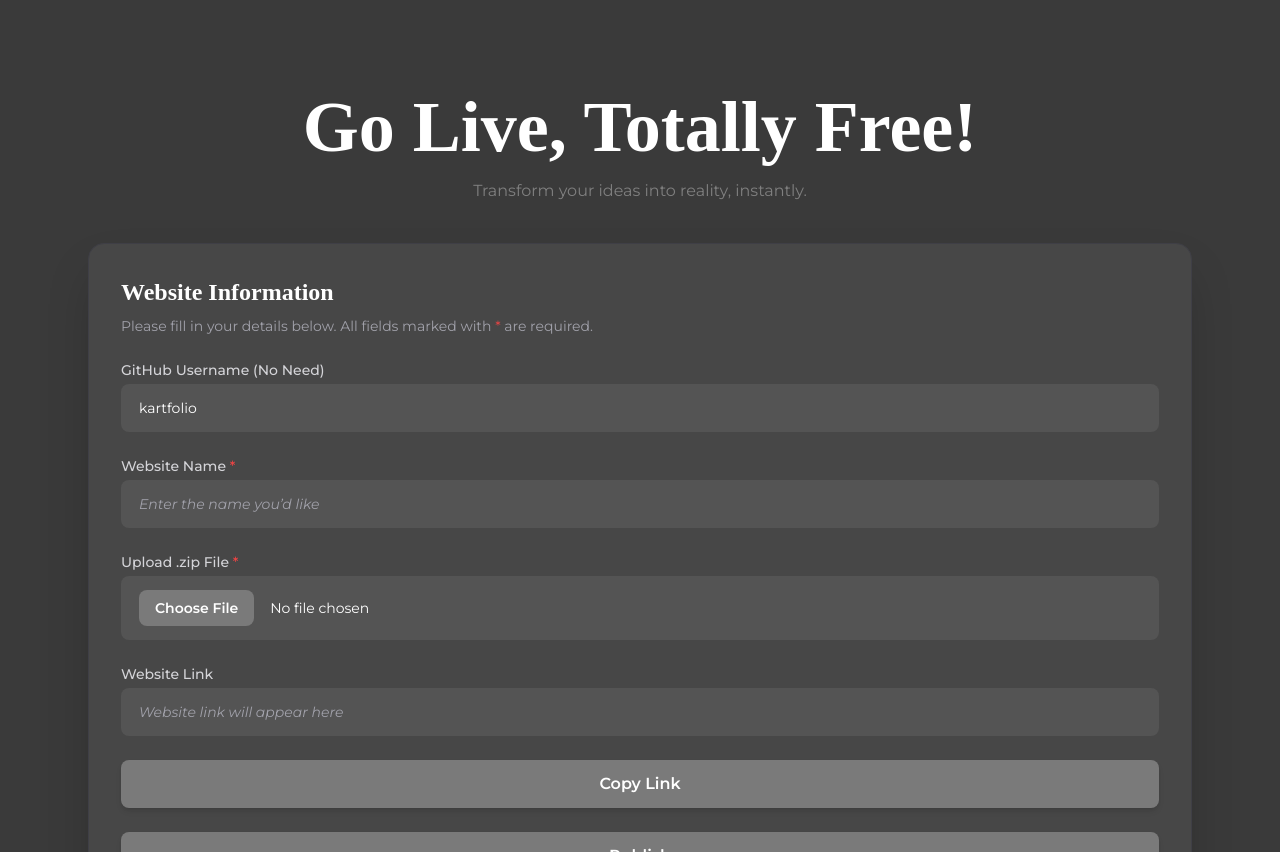
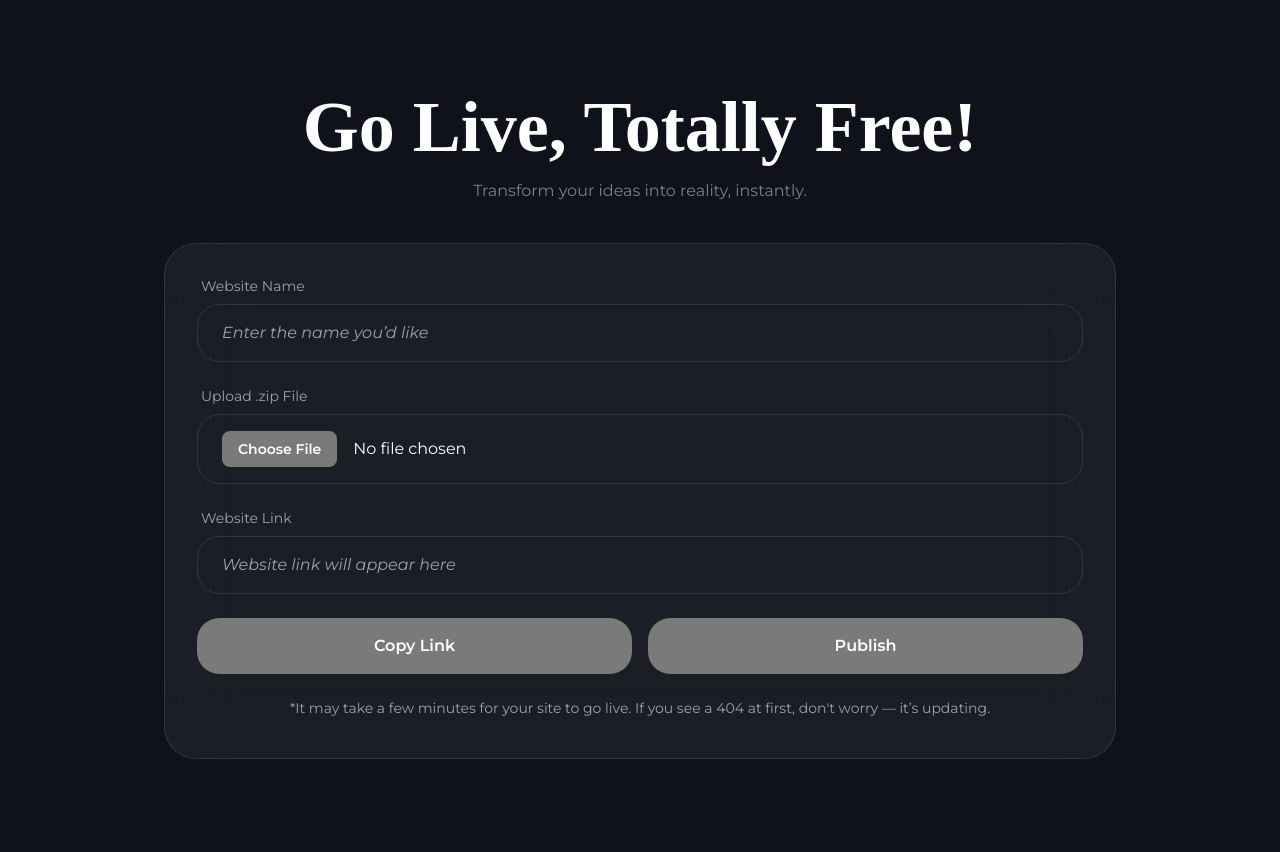
Before and after one commit to KartikeyaLab/render-flask, a Flask app: page / in a window 1280 px wide. Shown: the part 805-1657 px from the top of the page. Run offline with Flask 3, Linux system fonts and the light colour scheme; some libraries are stand-ins or nearby versions; some web fonts are replaced.

Commit message:
Update index.html

```diff
--- a/templates/index.html
+++ b/templates/index.html
@@ -29,7 +29,7 @@
       }
 
       :root {
-        --bg-color: #090909;
+        --bg-color: #10121b;
         --nav-border-color: #333337b8;
         --bg-image: linear-gradient(
             to top,
@@ -37,84 +37,41 @@
             rgba(0, 0, 0, 0.5),
             rgba(0, 0, 0, 0.5)
           ),
-          url(https://kartikeyalab.github.io/PortfolioBuilder/Media/portfolio_builder.png);
+          url("https://kartikeyalab.github.io/PortfolioBuilder/Media/Background.webp");
 
         --bg-image-footer: linear-gradient(
             to top,
-            rgba(0, 0, 0, 0.4),
-            rgba(0, 0, 0, 0.5),
+            rgba(0, 0, 0, 0.7),
+            rgba(0, 0, 0, 0.6),
             rgba(0, 0, 0, 0.5)
           ),
-          url(https://kartikeyalab.github.io/PortfolioBuilder/Media/portfolio_builder.png);
+          url("https://kartikeyalab.github.io/PortfolioBuilder/Media/Background.webp");
 
         --bg-overlay: linear-gradient(
           to top,
-          #090909 0%,
-          rgba(9, 9, 9, 0.95) 20%,
-          rgba(9, 9, 9, 0.75) 40%,
-          rgba(9, 9, 9, 0.45) 60%,
-          rgba(9, 9, 9, 0.2) 80%,
-          rgba(9, 9, 9, 0) 100%
+          #10121b 0%,
+          rgba(16, 18, 27, 0.98) 15%,
+          rgba(16, 18, 27, 0.85) 35%,
+          rgba(16, 18, 27, 0.6) 55%,
+          rgba(16, 18, 27, 0.3) 75%,
+          rgba(16, 18, 27, 0.05) 90%,
+          rgba(16, 18, 27, 0) 100%
         );
         --bg-overlay-bottom: linear-gradient(
           to bottom,
-          #090909 0%,
-          rgba(9, 9, 9, 0.95) 20%,
-          rgba(9, 9, 9, 0.75) 40%,
-          rgba(9, 9, 9, 0.45) 60%,
-          rgba(9, 9, 9, 0.2) 80%,
-          rgba(9, 9, 9, 0) 100%
+          #10121b 0%,
+          rgba(16, 18, 27, 0.98) 15%,
+          rgba(16, 18, 27, 0.85) 35%,
+          rgba(16, 18, 27, 0.6) 55%,
+          rgba(16, 18, 27, 0.3) 75%,
+          rgba(16, 18, 27, 0.05) 90%,
+          rgba(16, 18, 27, 0) 100%
         );
         --form-background: #18181b;
         --form-placeholder: #27272a;
         --form-placeholder-color: #71717a;
         --form-profession-hover: #515151;
         --check-box-color: #777777a4;
-      }
-
-      body.light {
-        --bg-color: #3a3a3a;
-        --nav-border-color: #606060bb;
-        --bg-image: linear-gradient(
-            to top,
-            rgba(0, 0, 0, 0.4),
-            rgba(0, 0, 0, 0.5),
-            rgba(0, 0, 0, 0.5)
-          ),
-          url(https://kartikeyalab.github.io/PortfolioBuilder/Media/30.png);
-
-        --bg-image-footer: linear-gradient(
-            to top,
-            rgba(0, 0, 0, 0.4),
-            rgba(0, 0, 0, 0.5),
-            rgba(0, 0, 0, 0.5)
-          ),
-          url(https://kartikeyalab.github.io/PortfolioBuilder/Media/30.png);
-
-        --bg-overlay: linear-gradient(
-          to top,
-          rgb(58, 58, 58) 0%,
-          rgba(58, 58, 58, 0.95) 20%,
-          rgba(58, 58, 58, 0.75) 40%,
-          rgba(58, 58, 58, 0.45) 60%,
-          rgba(58, 58, 58, 0.2) 80%,
-          rgba(58, 58, 58, 0) 100%
-        );
-
-        --bg-overlay-bottom: linear-gradient(
-          to bottom,
-          rgb(58, 58, 58) 0%,
-          rgba(58, 58, 58, 0.95) 20%,
-          rgba(58, 58, 58, 0.75) 40%,
-          rgba(58, 58, 58, 0.45) 60%,
-          rgba(58, 58, 58, 0.2) 80%,
-          rgba(58, 58, 58, 0) 100%
-        );
-        --form-background: #474747;
-        --form-placeholder: #545454;
-        --form-placeholder-color: #a1a1aa;
-        --form-profession-hover: #7a7a7a;
-        --check-box-color: #777777;
       }
 
       body {
@@ -793,26 +787,22 @@
     ></script>
   </head>
   <body class="text-white">
-    <div id="loading-circle" class="loading-circle">
-      <div class="spinner"></div>
-      <div id="loading-circle">
-        <div class="spinner"></div>
+    <div class="container_universal_hidden">
+      <div class="god_nav">
+        <nav>
+          <div class="wrapper">
+            <div class="options">
+              <div class="logo">
+                <a href="#">Kartikeya</a>
+              </div>
+              <div id="openMobileMenu" class="mobile-menu-toggle">
+                <i class="fas fa-bars"></i>
               </div>
             </div>
-    <div class="container_universal_hidden">
-      <nav>
-        <div class="wrapper">
-          <div class="logo">
-            <a href="https://kartikeyalab.github.io/kartikeya/">Kartikeya</a>
-          </div>
 
-          <input type="radio" name="slider" id="menu-btn" />
-          <input type="radio" name="slider" id="close-btn" />
             <ul class="nav-links">
-            <label for="close-btn" class="btn close-btn">
-              <i class="fas fa-times"></i>
-            </label>
-            <li><a href="#" class="nav-link">Home</a></li>
+              <li><a href="#">Home</a></li>
+
               <li>
                 <a href="https://github.com/KartikeyaLab" target="_blank"
                   >Github</a
@@ -824,35 +814,61 @@
                 >
               </li>
               <li>
+                <a
+                  href="https://monkeytype.com/profile/Karitkeya"
+                  target="_blank"
+                  >Monkeytype</a
+                >
+              </li>
+
+              <li>
+                <a
+                  href="https://kartikeyalab.github.io/PortfolioBuilder/"
+                  target="_blank"
+                  >Build</a
+                >
+              </li>
+            </ul>
+          </div>
+        </nav>
+      </div>
+
+      <div id="mobileMenu" class="mobile-nav">
+        <div class="mobile-nav-header">
+          <button id="closeMobileMenu" class="close-btn">
+            <i class="fas fa-times"></i>
+          </button>
+        </div>
+        <ul class="mobile-nav-links">
+          <li><a href="#">Home</a></li>
+
+          <li>
+            <a href="https://github.com/KartikeyaLab" target="_blank">Github</a>
+          </li>
+          <li>
+            <a href="https://www.youtube.com/@clever-ways" target="_blank"
+              >Youtube</a
+            >
+          </li>
+          <li>
             <a href="https://monkeytype.com/profile/Karitkeya" target="_blank"
               >Monkeytype</a
             >
           </li>
-
-            <li class="search_botton">
-              <a href="#message_for_you">
-                <i class="fa-solid fa-heart"></i>
-              </a>
-            </li>
         </ul>
-
-          <label for="menu-btn" class="btn menu-btn">
-            <i class="fas fa-bars"></i>
-          </label>
       </div>
-      </nav>
 
       <section
         class="flex-grow flex flex-col justify-center items-center text-center px-6 header"
       >
         <h2 class="text-6xl md:text-8xl font-bold mb-2 leading-none">
-          Publish Now!
+          Launch Site
         </h2>
         <p class="text-zinc-400 text-base md:text-lg">
-          Create · Showcase · Inspire
+          Publish · Present · Impact
         </p>
-        <p class="text-zinc-400 text-base md:text-lg mb-5">
-          Publish your portfolio in moments, masterfully.
+        <p class="text-zinc-400 text-base md:text-lg">
+          Effortless. Beautiful. Yours forever — 100% free.
         </p>
 
         <div
@@ -861,7 +877,7 @@
           <a
             href="#getstarted"
             title="Build Your Portfolio"
-            class="glimmer-button group relative inline-flex items-center justify-center px-8 py-3 rounded-xl bg-white/10 border border-white/30 backdrop-blur-lg shadow-lg transition-all duration-300 hover:scale-105 hover:border-white/40 hover:shadow-2xl"
+            class="glimmer-button group relative inline-flex items-center justify-center px-10 py-5 rounded-[2rem] bg-white/10 border border-white/30 backdrop-blur-lg shadow-lg transition-all duration-300 hover:scale-105 hover:border-white/40 hover:shadow-2xl"
           >
             <span
               class="absolute inset-0 rounded-xl bg-gradient-to-r from-transparent to-white/20 opacity-0 group-hover:opacity-10 transition-opacity duration-300"
@@ -869,7 +885,7 @@
             <span
               class="relative z-10 text-base font-medium text-white group-hover:text-white/90 transition-colors duration-300"
             >
-              Publish Your Website!
+              Launch Your Website!
             </span>
           </a>
         </div>
@@ -879,7 +895,7 @@
 
       <section id="getstarted" class="px-6 py-24 max-w-6xl mx-auto">
         <h3
-          class="text-4xl sm:text-5xl md:text-6xl lg:text-7xl font-bold text-center mb-2 sm:mb-4"
+          class="text-5xl sm:text-6xl md:text-7xl lg:text-7xl font-bold mb-2 sm:mb-4 text-center"
         >
           Go Live, Totally Free!
         </h3>
@@ -888,24 +904,16 @@
         </p>
 
         <form method="POST" enctype="multipart/form-data">
-          <div class="max-w-6xl mx-auto mt-10">
+          <div class="max-w-[60rem] mx-auto px-1">
             <div
-              class="dark_background_color rounded-2xl shadow-2xl border border-zinc-700 p-6 md:p-8"
+              class="rounded-[2rem] bg-white/5 backdrop-blur-2xl border border-white/10 p-6 sm:p-8 transition-all duration-500"
             >
               <!-- Header -->
-              <h2
-                class="text-2xl font-semibold text-white mb-2 text-center md:text-left"
-              >
-                Website Information
-              </h2>
-              <p class="text-sm text-zinc-400 mb-6 text-center md:text-left">
-                Please fill in your details below. All fields marked with
-                <span class="text-red-500">*</span> are required.
-              </p>
-              <div class="mb-6">
+
+              <div class="mb-6 hidden">
                 <label
                   for="username"
-                  class="block text-sm font-medium text-zinc-300 mb-1"
+                  class="block text-sm mb-2 ml-1 text-zinc-400"
                   >GitHub Username (No Need)
                 </label>
                 <input
@@ -921,18 +929,16 @@
               </div>
 
               <div class="mb-6">
-                <label
-                  for="repo"
-                  class="block text-sm font-medium text-zinc-300 mb-1"
-                  >Website Name <span class="text-red-500">*</span></label
-                >
+                <label for="repo" class="block text-sm mb-2 ml-1 text-zinc-400"
+                  >Website Name
+                </label>
                 <input
                   type="text"
                   id="repo"
                   name="repo"
                   required
                   placeholder="Enter the name you’d like"
-                  class="w-full px-4 py-3 background_color_placeholder text-white rounded-lg placeholder_color placeholder:italic text-sm"
+                  class="peer w-full pt-4 pb-4 pr-6 pl-6 text-white bg-transparent border border-white/10 rounded-[1.4rem] focus:outline-none focus:ring-2 focus:ring-white/30 focus:border-white/20 transition duration-300 placeholder:italic"
                   pattern="^[a-zA-Z0-9-_]+$"
                   title="Only letters, numbers, hyphens (-), and underscores (_) are allowed. No spaces."
                   oninput="this.value = this.value.replace(/[^a-zA-Z0-9-_]/g, '')"
@@ -942,8 +948,8 @@
               <div class="mb-6">
                 <label
                   for="zipfile"
-                  class="block text-sm font-medium text-zinc-300 mb-1"
-                  >Upload .zip File <span class="text-red-500">*</span></label
+                  class="block text-sm mb-2 ml-1 text-zinc-400"
+                  >Upload .zip File</label
                 >
                 <input
                   type="file"
@@ -951,14 +957,12 @@
                   name="zipfile"
                   accept=".zip"
                   required
-                  class="w-full px-4 py-3 background_color_placeholder text-white rounded-lg placeholder_color placeholder:italic text-sm file:mr-4 file:py-2 file:px-4 file:rounded-lg file:border-0 file:text-sm file:font-semibold file:bg-[#7a7a7a] file:text-white hover:file:bg-[#909090]"
+                  class="peer w-full pt-4 pb-4 pr-6 pl-6 text-white bg-transparent border border-white/10 rounded-[1.4rem] focus:outline-none focus:ring-2 focus:ring-white/30 focus:border-white/20 transition duration-300 placeholder:italic file:mr-4 file:py-2 file:px-4 file:rounded-lg file:border-0 file:text-sm file:font-semibold file:bg-[#7a7a7a] file:text-white hover:file:bg-[#909090]"
                 />
               </div>
 
               <div class="mb-6">
-                <label
-                  for="link"
-                  class="block text-sm font-medium text-zinc-300 mb-1"
+                <label for="link" class="block text-sm mb-2 ml-1 text-zinc-400"
                   >Website Link
                 </label>
                 <input
@@ -968,32 +972,30 @@
                   required
                   placeholder="Website link will appear here"
                   readonly=""
-                  class="w-full px-4 py-3 background_color_placeholder text-white rounded-lg placeholder_color placeholder:italic text-sm"
+                  class="peer w-full pt-4 pb-4 pr-6 pl-6 text-white bg-transparent border border-white/10 rounded-[1.4rem] focus:outline-none focus:ring-2 focus:ring-white/30 focus:border-white/20 transition duration-300 placeholder:italic"
                 />
               </div>
-              <div class="flex justify-center mt-4">
+
+              <div class="flex flex-col lg:flex-row justify-center gap-4 mt-6">
                 <button
                   type="button"
                   onclick="copyLink()"
-                  class="w-full button_background text-white font-semibold px-6 py-3 rounded-lg flex items-center justify-center shadow-md transition"
+                  class="flex-1 px-6 py-4 text-white text-[1rem] font-semibold rounded-[1.4rem] transition button_background"
                 >
                   Copy Link
                 </button>
-              </div>
-              <div class="flex justify-center mt-6">
+
                 <input
                   type="submit"
                   value="Publish"
-                  class="w-full button_background text-white font-semibold px-6 py-3 rounded-lg flex items-center justify-center shadow-md transition"
                   onclick="this.disabled = true; this.form.submit();"
+                  class="flex-1 px-6 py-4 text-white text-[1rem] font-semibold rounded-[1.4rem] transition button_background cursor-pointer"
                 />
               </div>
 
-              <div class="block text-sm font-medium text-zinc-300 mb-1 mt-5">
-                ⚠️ Note: After clicking the "Publish" button, it may take a few
-                minutes for your site to be live on GitHub. If you see a 404
-                error initially, don't worry, your site will be available
-                shortly.
+              <div class="text-center text-sm text-zinc-400 mt-6 mb-2">
+                *It may take a few minutes for your site to go live. If you see
+                a 404 at first, don't worry — it’s updating.
               </div>
             </div>
           </div>
@@ -1117,6 +1116,25 @@
         }
         document.body.removeChild(temp);
       }
+
+      const openBtn = document.getElementById("openMobileMenu");
+      const closeBtn = document.getElementById("closeMobileMenu");
+      const mobileMenu = document.getElementById("mobileMenu");
+      const navLinks = mobileMenu.querySelectorAll("a");
+
+      openBtn.addEventListener("click", () => {
+        mobileMenu.classList.add("active");
+      });
+
+      closeBtn.addEventListener("click", () => {
+        mobileMenu.classList.remove("active");
+      });
+
+      navLinks.forEach((link) => {
+        link.addEventListener("click", () => {
+          mobileMenu.classList.remove("active");
+        });
+      });
     </script>
   </body>
 </html>
```
Also changed, not shown: other parts of templates/index.html (+109 -75 lines). Lines whose indentation alone changed are shown as unchanged.
